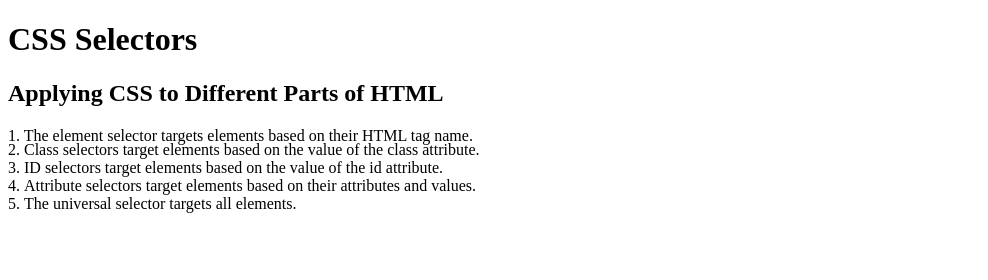
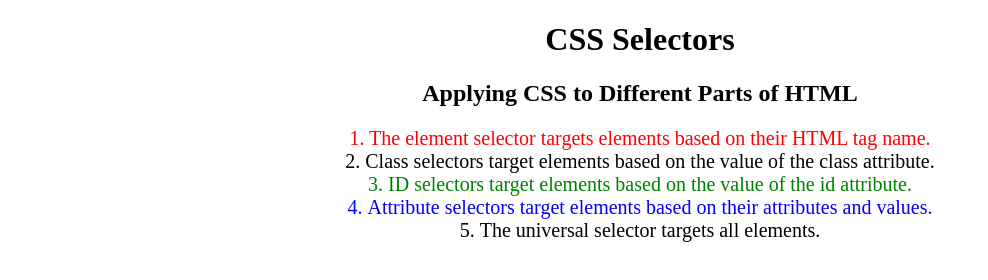
Before and after one commit to YasinNurRahman/learning-from-Angela, a plain HTML site: page css selector/index.html in a window 1280 px wide. Shown: the whole page, without its empty margins (0-988 px from the left). Drawn offline with Linux system fonts and the light colour scheme.

Commit message:
simple css added

```diff
--- a/css selector/style.css
+++ b/css selector/style.css
@@ -5,3 +5,10 @@ ol {
 }
 
 /* Write your CSS below, don't change the rules above. */
+h1{}
+h2{}
+p{ color: red;}
+.note{font-size: 20px;}
+#id-selector-demo{color: green;}
+li[value="4"]{color: blue;}
+*{text-align: center;}
```
